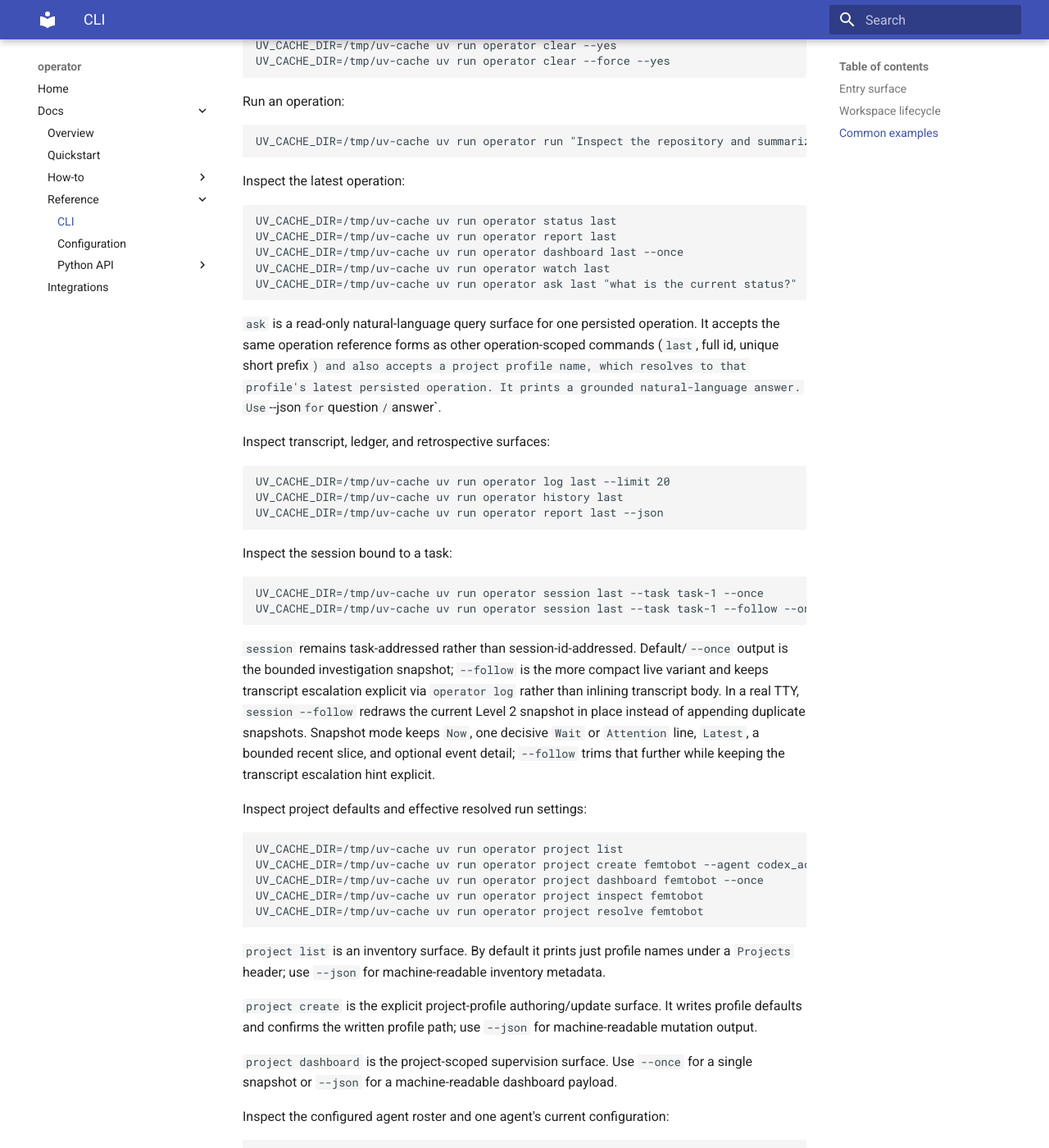
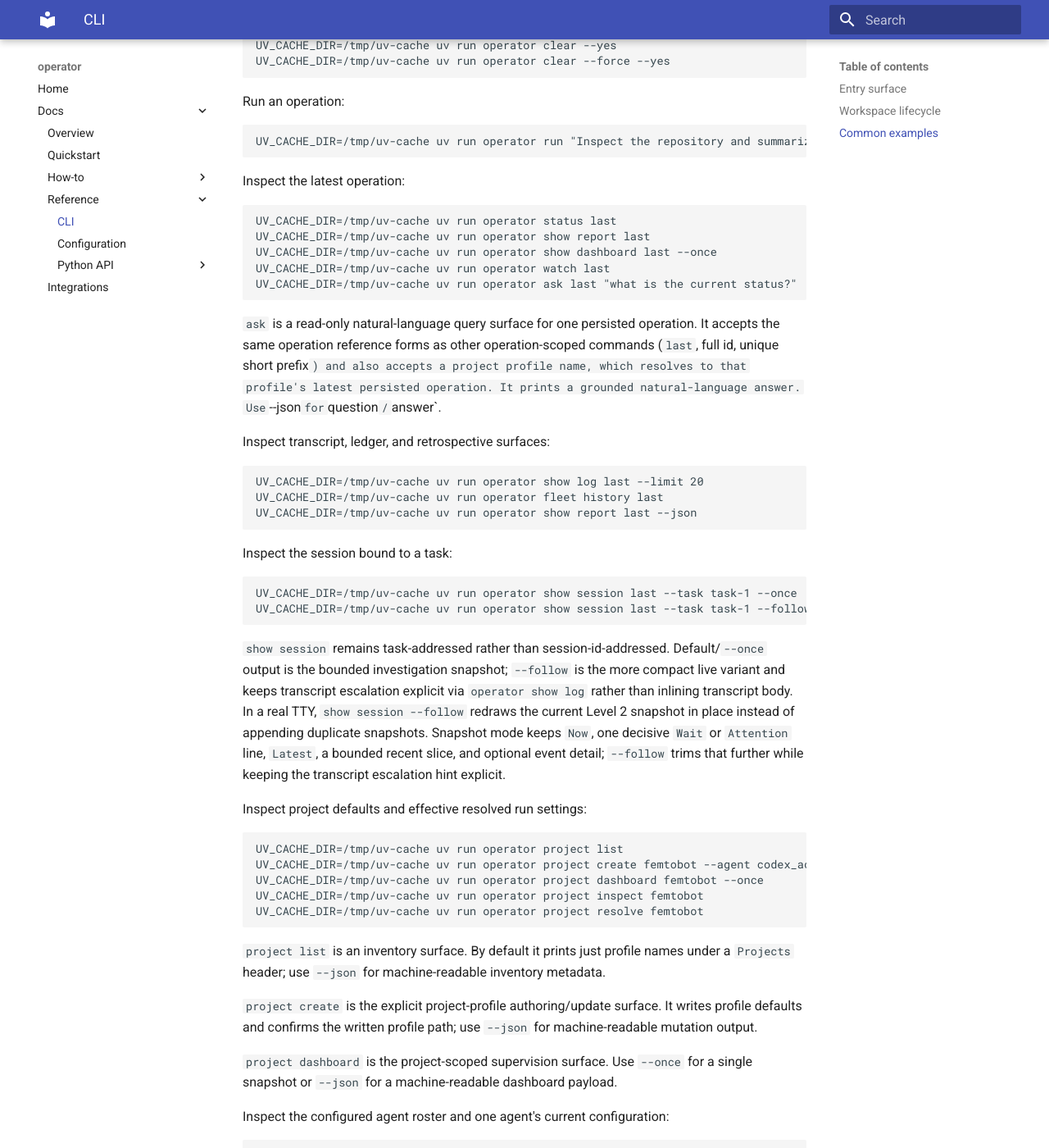
Before and after one commit to uthunderbird/vibechord, an MkDocs documentation site: the page built from docs/reference/cli.md, in a window 1280 px wide and 1400 px high, scrolled down 2831 px. Shown: the whole window at 82% size. Built offline with MkDocs 1.6.1 and Material for MkDocs 9.7.7, drawn with Linux system fonts in a browser that asks for light colours.

````diff
--- a/docs/reference/cli.md
+++ b/docs/reference/cli.md
@@ -112,8 +112,8 @@ Inspect the latest operation:
 
 ```sh
 UV_CACHE_DIR=/tmp/uv-cache uv run operator status last
-UV_CACHE_DIR=/tmp/uv-cache uv run operator report last
-UV_CACHE_DIR=/tmp/uv-cache uv run operator dashboard last --once
+UV_CACHE_DIR=/tmp/uv-cache uv run operator show report last
+UV_CACHE_DIR=/tmp/uv-cache uv run operator show dashboard last --once
 UV_CACHE_DIR=/tmp/uv-cache uv run operator watch last
 UV_CACHE_DIR=/tmp/uv-cache uv run operator ask last "what is the current status?"
 ```
@@ -127,25 +127,25 @@ persisted operation. It prints a grounded natural-language answer. Use `--json`
 Inspect transcript, ledger, and retrospective surfaces:
 
 ```sh
-UV_CACHE_DIR=/tmp/uv-cache uv run operator log last --limit 20
-UV_CACHE_DIR=/tmp/uv-cache uv run operator history last
-UV_CACHE_DIR=/tmp/uv-cache uv run operator report last --json
+UV_CACHE_DIR=/tmp/uv-cache uv run operator show log last --limit 20
+UV_CACHE_DIR=/tmp/uv-cache uv run operator fleet history last
+UV_CACHE_DIR=/tmp/uv-cache uv run operator show report last --json
 ```
 
 Inspect the session bound to a task:
 
 ```sh
-UV_CACHE_DIR=/tmp/uv-cache uv run operator session last --task task-1 --once
-UV_CACHE_DIR=/tmp/uv-cache uv run operator session last --task task-1 --follow --once
+UV_CACHE_DIR=/tmp/uv-cache uv run operator show session last --task task-1 --once
+UV_CACHE_DIR=/tmp/uv-cache uv run operator show session last --task task-1 --follow --once
 ```
 
-`session` remains task-addressed rather than session-id-addressed. Default/`--once` output is the
-bounded investigation snapshot; `--follow` is the more compact live variant and keeps transcript
-escalation explicit via `operator log` rather than inlining transcript body. In a real TTY,
-`session --follow` redraws the current Level 2 snapshot in place instead of appending duplicate
-snapshots. Snapshot mode keeps `Now`, one decisive `Wait` or `Attention` line, `Latest`, a bounded
-recent slice, and optional event detail; `--follow` trims that further while keeping the transcript
-escalation hint explicit.
+`show session` remains task-addressed rather than session-id-addressed. Default/`--once` output is
+the bounded investigation snapshot; `--follow` is the more compact live variant and keeps
+transcript escalation explicit via `operator show log` rather than inlining transcript body. In a
+real TTY, `show session --follow` redraws the current Level 2 snapshot in place instead of
+appending duplicate snapshots. Snapshot mode keeps `Now`, one decisive `Wait` or `Attention` line,
+`Latest`, a bounded recent slice, and optional event detail; `--follow` trims that further while
+keeping the transcript escalation hint explicit.
 
 Inspect project defaults and effective resolved run settings:
 
````
Also changed, not shown: design/adr/0219-cli-surface-reduction-and-command-family-consolidation.md (+24 -2 lines), 4 other files.
